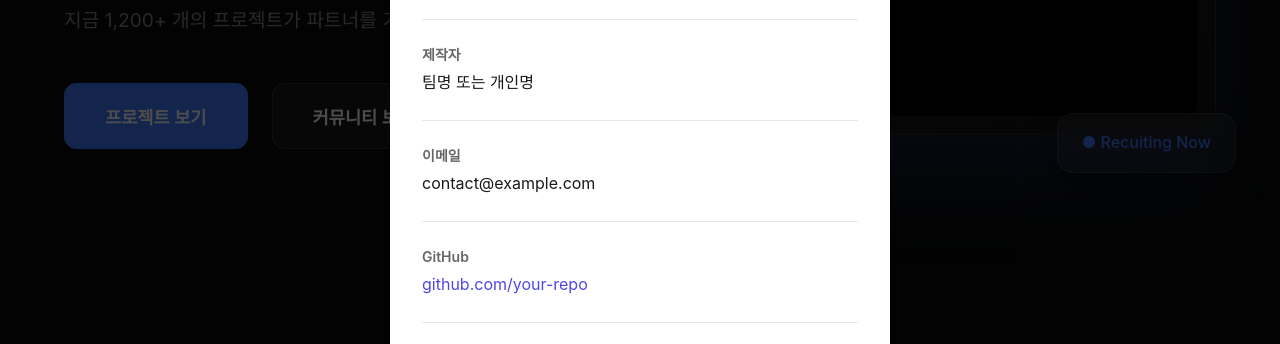
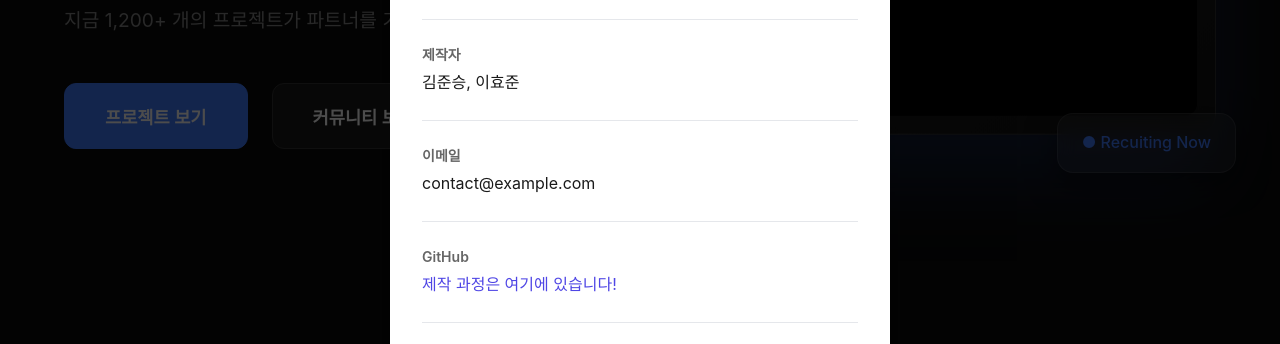
Before and after one commit to P-U-P-Project-Union-Platform/PUP---FrontEnd, a React (Vite) app: page / in a window 1280 px wide. Both pictures are taken after a click on the link "제작자정보". Shown: the part 419-763 px from the top of the page. Built offline with nearby package versions, Linux system fonts and the light colour scheme.

Commit message:
refactor: 제작자 정보 수정

```diff
--- a/src/components/layout/CreatorInfoModal.tsx
+++ b/src/components/layout/CreatorInfoModal.tsx
@@ -37,7 +37,7 @@ export default function CreatorInfoModal({ isOpen, onClose }: CreatorInfoModalPr
 
           <InfoSection>
             <InfoLabel>제작자</InfoLabel>
-            <InfoValue>팀명 또는 개인명</InfoValue>
+            <InfoValue>김준승, 이효준</InfoValue>
           </InfoSection>
 
           <Divider />
@@ -53,11 +53,11 @@ export default function CreatorInfoModal({ isOpen, onClose }: CreatorInfoModalPr
             <InfoLabel>GitHub</InfoLabel>
             <InfoValue>
               <a
-                href="https://github.com/your-repo"
+                href="https://github.com/P-U-P-Project-Union-Platform"
                 target="_blank"
                 rel="noopener noreferrer"
               >
-                github.com/your-repo
+                제작 과정은 여기에 있습니다!
               </a>
             </InfoValue>
           </InfoSection>
```
